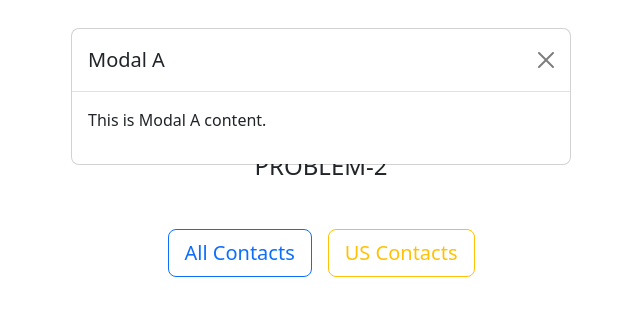
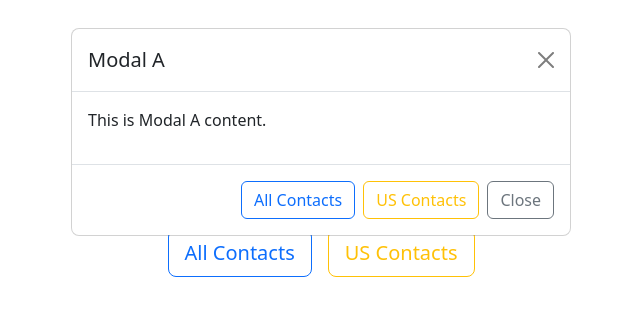
Before and after one commit to MdRahi99/Mediusware-React-Task, a React (Vite) app: page /problem-2 in a window 1280 px wide. Both pictures are taken after a click on the button "All Contacts". Shown: the top 316 px of the page, without its empty margins (319-959 px from the left). Built offline with nearby package versions, Linux system fonts and the light colour scheme.

Commit message:
add 3 buttons(All Contacts, US Contacts, Close) in both modals

```diff
--- a/src/components/Problem-2.jsx
+++ b/src/components/Problem-2.jsx
@@ -12,6 +12,14 @@ const Problem2 = () => {
   const openModalB = () => {
     setShowModalA(false);
     setShowModalB(true);
+  };
+
+  const closeModalA = () => {
+    setShowModalA(false);
+  };
+
+  const closeModalB = () => {
+    setShowModalB(false);
   };
 
   return (
@@ -30,10 +38,15 @@ const Problem2 = () => {
               <div className="modal-content">
                 <div className="modal-header">
                   <h5 className="modal-title">Modal A</h5>
-                  <button type="button" className="btn-close" data-bs-dismiss="modal" aria-label="Close" onClick={() => setShowModalA(false)}></button>
+                  <button type="button" className="btn-close" data-bs-dismiss="modal" aria-label="Close" onClick={closeModalA}></button>
                 </div>
                 <div className="modal-body">
                   <p>This is Modal A content.</p>
+                </div>
+                <div className="modal-footer">
+                  <button type="button" className="btn btn-outline-primary" onClick={openModalA}>All Contacts</button>
+                  <button type="button" className="btn btn-outline-warning" onClick={openModalB}>US Contacts</button>
+                  <button type="button" className="btn btn-outline-secondary" onClick={closeModalA}>Close</button>
                 </div>
               </div>
             </div>
@@ -46,10 +59,15 @@ const Problem2 = () => {
               <div className="modal-content">
                 <div className="modal-header">
                   <h5 className="modal-title">Modal B</h5>
-                  <button type="button" className="btn-close" data-bs-dismiss="modal" aria-label="Close" onClick={() => setShowModalB(false)}></button>
+                  <button type="button" className="btn-close" data-bs-dismiss="modal" aria-label="Close" onClick={closeModalB}></button>
                 </div>
                 <div className="modal-body">
                   <p>This is Modal B content.</p>
+                </div>
+                <div className="modal-footer">
+                  <button type="button" className="btn btn-outline-primary" onClick={openModalA}>All Contacts</button>
+                  <button type="button" className="btn btn-outline-warning" onClick={openModalB}>US Contacts</button>
+                  <button type="button" className="btn btn-outline-secondary" onClick={closeModalB}>Close</button>
                 </div>
               </div>
             </div>
```
